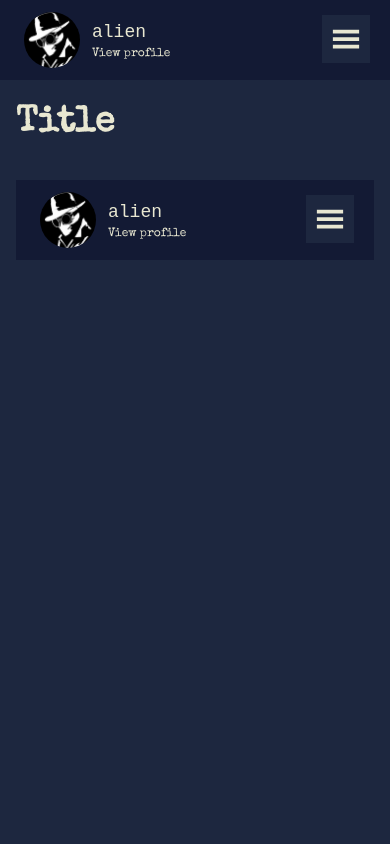
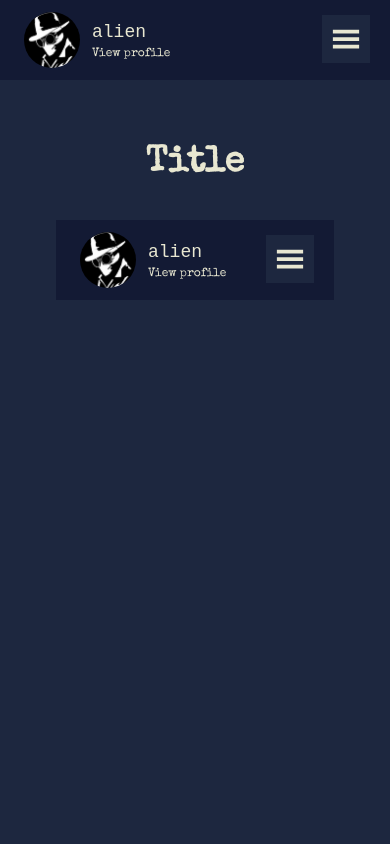
Before and after one commit to ashtkarim/tic-tac-toe, a React (Vite) app in the folder client/: page /play in a window 390 px wide. Shown: the top 844 px of the page. Built offline with nearby package versions, Linux system fonts and the light colour scheme.

Commit message:
Fixing some edge cases bugs

```diff
--- a/client/src/scenes/AsideNav.jsx
+++ b/client/src/scenes/AsideNav.jsx
@@ -26,12 +26,19 @@ export default function AsideNav({ children, title }) {
 		setNavPage(updatedPages);
 	}
 
+	function NoPageSelected() {
+		const updatedPages = navPage.map(page => {
+			page.current = false;
+			return page;
+		});
+		setNavPage(updatedPages);
+	}
 	return (
 		<div>
 			<div className={`hidden md:fixed md:inset-y-0 md:flex ${expand ? 'md:w-64' : 'md:w-16'} `}>
 				<div className="flex min-h-0 flex-1 flex-col bg-primary">
 					<div className="flex flex-1 flex-col overflow-y-auto pt-5 pb-4">
-						<div className={`flex flex-shrink-0 items-center px-${expand ? '4' : '2'}`}>
+						<div className={`flex flex-shrink-0 items-center ${expand ? 'px-4' : 'px-2'}`}>
 							<img
 								className={`w-full ${expand ? 'p-5' : 'p-0'}`}
 								src="/brand_logo.svg"
@@ -60,7 +67,7 @@ export default function AsideNav({ children, title }) {
 						</nav>
 					</div>
 					<div className={`flex border-t-2 flex-shrink-0 border-secondary ${expand ? 'p-3' : 'p-1'}`}>
-						<Link to="/profile" className="group block w-full flex-shrink-0 hover:bg-primaryLight p-1">
+						<Link to="/profile" onClick={NoPageSelected} className="group block w-full flex-shrink-0 hover:bg-primaryLight p-1">
 							<div className="flex items-center">
 								<div>
 									<img
@@ -86,11 +93,11 @@ export default function AsideNav({ children, title }) {
 					{expand ? <FaCircleArrowLeft /> : <FaCircleArrowRight />}
 				</button>
 			</div>
-			<div className={`flex flex-1 flex-col w-100 `}>
-				<div className="sticky flex top-0 z-10 bg-primary py-2 px-5 md:hidden justify-between items-center">
+			<div className={`flex flex-1 flex-col w-100`}>
+				<div className="sticky flex top-0 z-50 bg-primary py-2 px-5 md:hidden justify-between items-center">
 
 					<div className={`flex flex-shrink-0`}>
-						<a href="#" className="group block flex-shrink-0 hover:bg-primaryLight p-1">
+						<Link href="/profile" onClick={NoPageSelected} className="group block flex-shrink-0 hover:bg-primaryLight p-1">
 							<div className="flex items-center ">
 								<div>
 									<img
@@ -106,7 +113,7 @@ export default function AsideNav({ children, title }) {
 								</div>
 
 							</div>
-						</a>
+						</Link>
 					</div>
 
 					<button
@@ -119,7 +126,7 @@ export default function AsideNav({ children, title }) {
 					</button>
 				</div>
 				{/* mobile nav */}
-				{sidebarOpen ? <div className='sticky top-14 sm:hidden bg-primary px-5 pb-5 border-t-2'>
+				{sidebarOpen ? <div className='sticky top-14 sm:hidden bg-primary px-5 pb-5 border-t-2 z-30'>
 					<nav className='flex-1 space-y-1 px-2 mt-5'>
 						{navPage.map((item) => (
 							<>
@@ -139,10 +146,10 @@ export default function AsideNav({ children, title }) {
 						))}
 					</nav>
 				</div> : null}
-				<main className={`flex-1 min-h-screen bg-primaryLight md:${expand ? 'pl-64' : 'pl-16'}`}>
-					<div className="py-6">
+				<main className={`flex-1 min-h-screen bg-primaryLight ${expand ? 'md:pl-64' : 'md:pl-16'}`}>
+					<div className="px-10 pt-16">
 						<div className="mx-auto max-w-7xl px-4 sm:px-6 md:px-8 mb-5">
-							<h1 className="text-4xl font-semibold text-white">{title}</h1>
+							<h1 className="text-4xl font-semibold text-white text-center sm:text-start">{title}</h1>
 						</div>
 						<div className="mx-auto max-w-7xl px-4 sm:px-6 md:px-8">
 							<div className="py-4">
```
